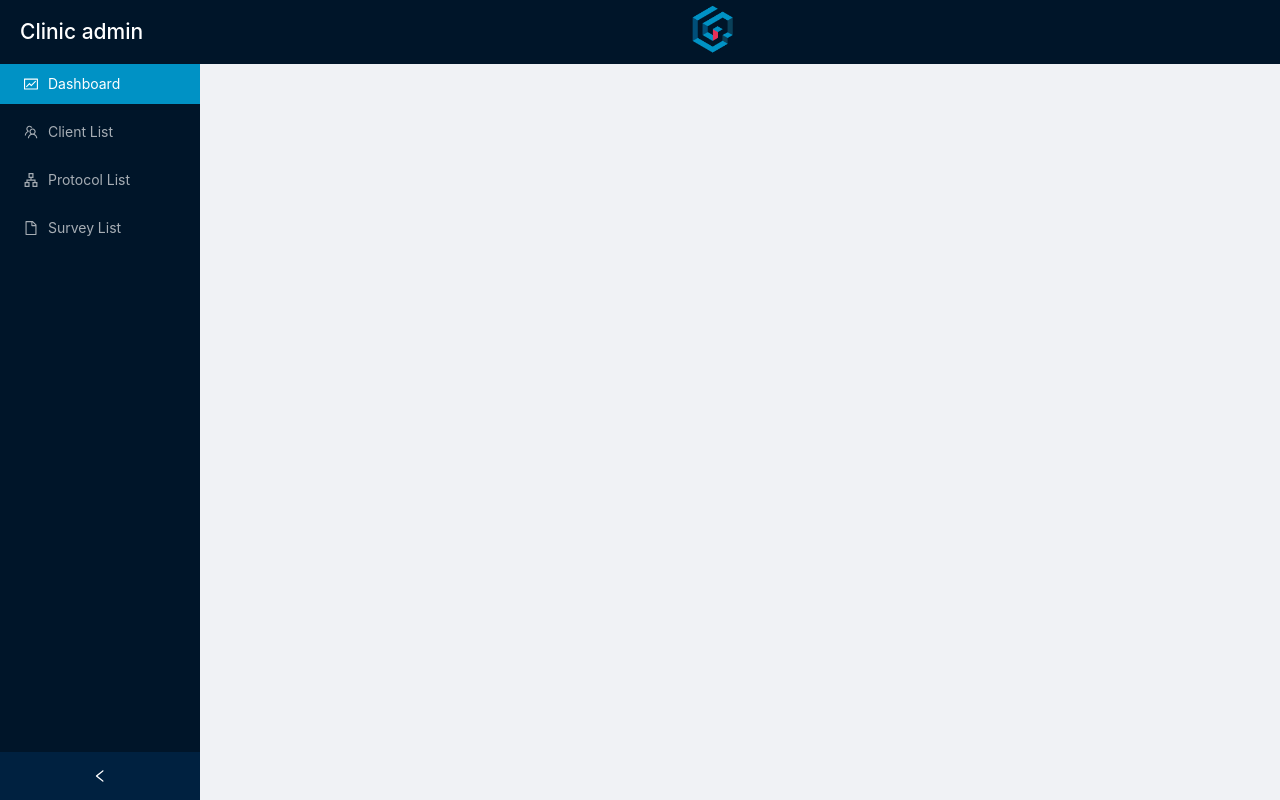
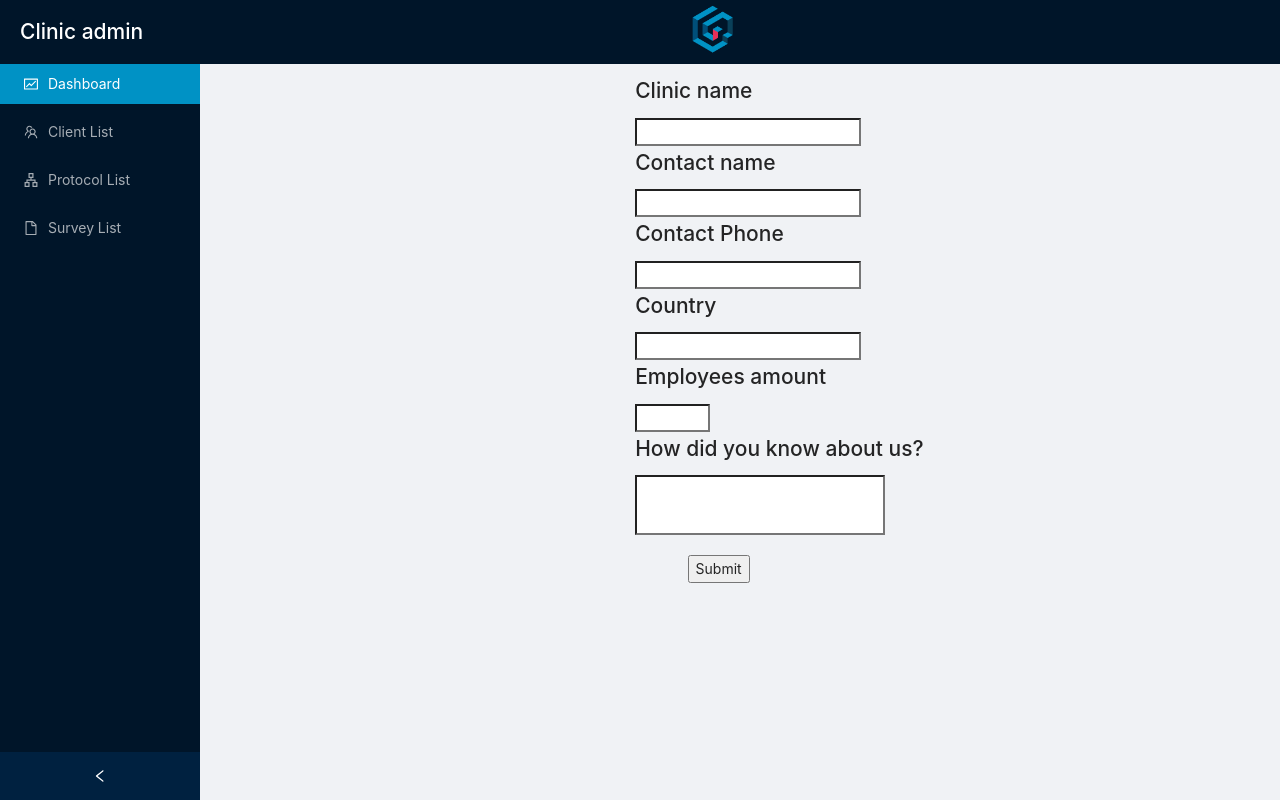
Before and after one commit to webahead14/clinic-admin, a React (Create React App) app: page /Marketing in a window 1280 px wide. Built offline with nearby package versions, Linux system fonts and the light colour scheme; no server answers.

Commit message:
This is marketing page

```diff
--- a/src/App.jsx
+++ b/src/App.jsx
@@ -12,6 +12,7 @@ import {
 } from "@ant-design/icons";
 
 import Login from "./pages/Login";
+import Marketing from "./pages/Marketing/Marketing";
 import Home from "./pages/Home";
 import ClientList from "./pages/ClientList";
 import ProtocolList from "./pages/ProtocolList";
@@ -116,6 +117,8 @@ function App() {
               <Route path="/add/client" element={<AddClient />} />
               <Route path="/client/:id" element={<ClientPage />} />
               <Route path="/protocol/:id" element={<ProtocolPage />} />
+              <Route path="/Marketing" element={<Marketing />} />
+
             </Routes>
           </div>
         </Content>
--- /dev/null
+++ b/src/pages/Marketing/Marketing.jsx
@@ -0,0 +1,42 @@
+import React, { useState } from 'react';
+import style from './style.module.css'
+export default function Marketing() {
+    const [Clinic, setClinic] = useState("");
+    const [Name, setName] = useState("");
+    const [Phone, setPhone] = useState("");
+    const [Country, setCountry] = useState("");
+    const [EmployeesAmount, setEmployeesAmount] = useState(0);
+    const [How, setHow] = useState("");
+
+    return (
+        <div>
+            <form onSubmit={function () {
+                    const requestOptions = {
+                        method: 'POST',
+                        headers: { 'Content-Type': 'application/json' },
+                        body: JSON.stringify( 'Clinic:'[Clinic], 'Name:'[Name], 'Phone:'[Phone], 'Country:'[Country], 'EmployeesAmount:'[EmployeesAmount], 'How did know about us:'[How])
+                    };
+                    fetch('https://reqres.in/api/users', requestOptions)
+                        .then(response => response.json())
+                }}>
+                <div className={style.fields}>
+                <h2 className={style.ClinicName}>Clinic name</h2>
+                <input type="text" value={Clinic} onChange={(e)=>setClinic(e.target.value)} />
+                <h2 className="ContactcName">Contact name</h2>
+                <input type="text" value={Name} onChange={(e)=>setName(e.target.value)} />
+                <h2 className="ContactPhone">Contact Phone</h2>
+                <input type="text" onChange={(e)=>setPhone(e.target.value)} />
+                <h2 className="Country">Country</h2>
+                <input type="text" onChange={(e)=>setCountry(e.target.value)} />
+                <h2 className="EmployeesAmount">Employees amount</h2>
+                <input type="number" className={style.numInput} onChange={(e)=>setEmployeesAmount(e.target.value)} />
+                <h2 className="How">How did you know about us?</h2>
+                <input type="text" className={style.howInput} onChange={(e)=>setHow(e.target.value)} />
+                </div>
+                <div className={style.SubButton}>
+                <button type="submit">Submit</button>
+                </div>
+              </form>
+        </div>
+        )
+}
--- /dev/null
+++ b/src/pages/Marketing/style.module.css
@@ -0,0 +1,17 @@
+ .fields{
+   padding-left: 40%;
+  }
+
+
+.SubButton{
+    position: relative;
+    bottom: -20px;
+    padding-left: 45%;
+}
+.numInput{
+    width: 75px;
+}
+.howInput{
+    height: 60px;
+    width: 250px;
+}
```
